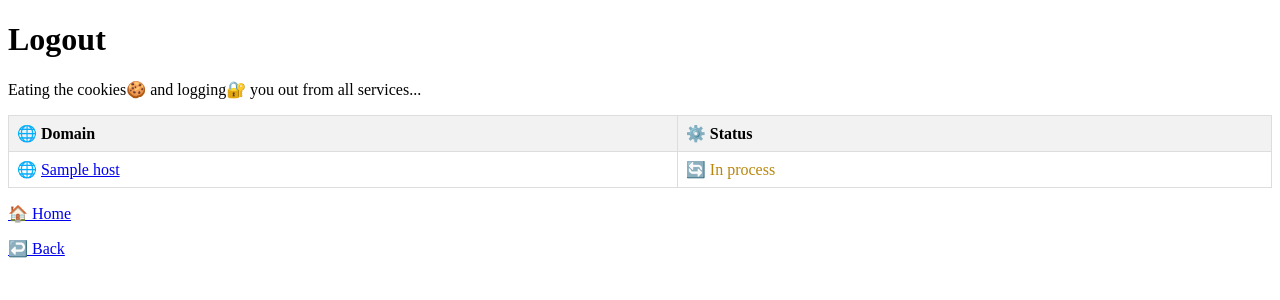
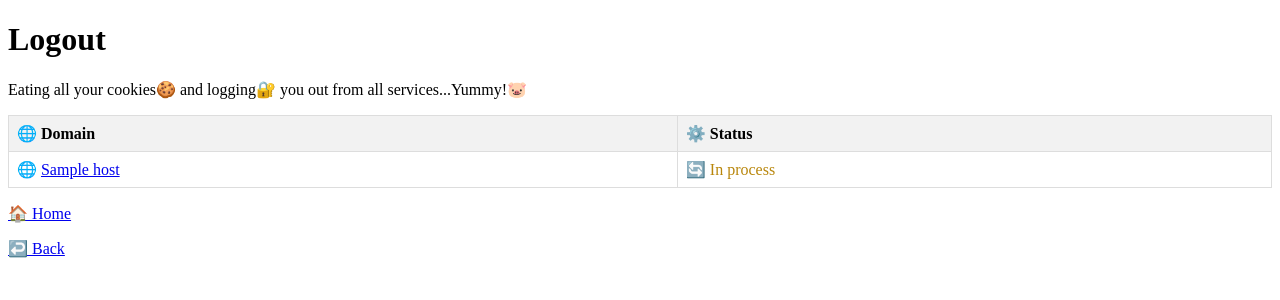
Before and after one commit to kevinveenbirkenbach/universal-logout, a Flask app: template templates/conductor.html.j2 in a window 1280 px wide. Shown: the top 300 px of the page. Run offline with Flask 2, Linux system fonts and the light colour scheme; the template is opened without the code that fills it: most values are stand-ins (such as "Sample title", 1, 10 or a date in 2020).

Commit message:
Optimized text

```diff
--- a/templates/conductor.html.j2
+++ b/templates/conductor.html.j2
@@ -14,7 +14,7 @@
 </head>
 <body>
   <h1>Logout</h1>
-  <p>Eating the cookies🍪 and logging🔐 you out from all services...</p>
+  <p>Eating all your cookies🍪 and logging🔐 you out from all services...Yummy!🐷</p>
   <table>
     <thead>
       <tr>
```
